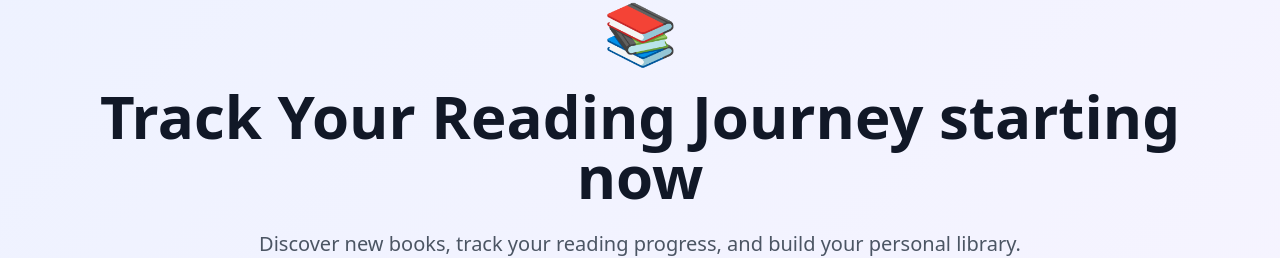
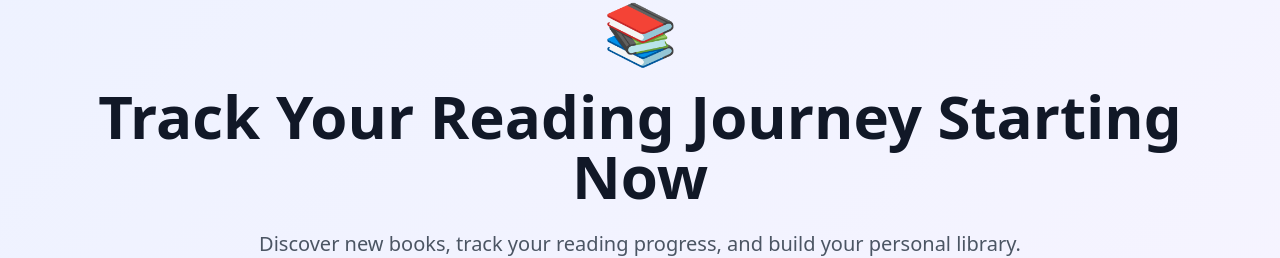
Before and after one commit to AnouckGaloppin/BookMark, a Next.js app: page / in a window 1280 px wide. Shown: the part 111-369 px from the top of the page. Built offline with nearby package versions, Linux system fonts and the light colour scheme; no server answers.

Commit message:
fix typo

```diff
--- a/src/app/page.tsx
+++ b/src/app/page.tsx
@@ -8,7 +8,7 @@ export default function Home() {
         <div className="text-center">
           <div className="text-6xl mb-6">📚</div>
           <h1 className="text-4xl md:text-6xl font-bold text-gray-900 mb-6">
-            Track Your Reading Journey starting now
+            Track Your Reading Journey Starting Now
           </h1>
           <p className="text-xl text-gray-600 mb-8 max-w-3xl mx-auto">
             Discover new books, track your reading progress, and build your personal library.
```
